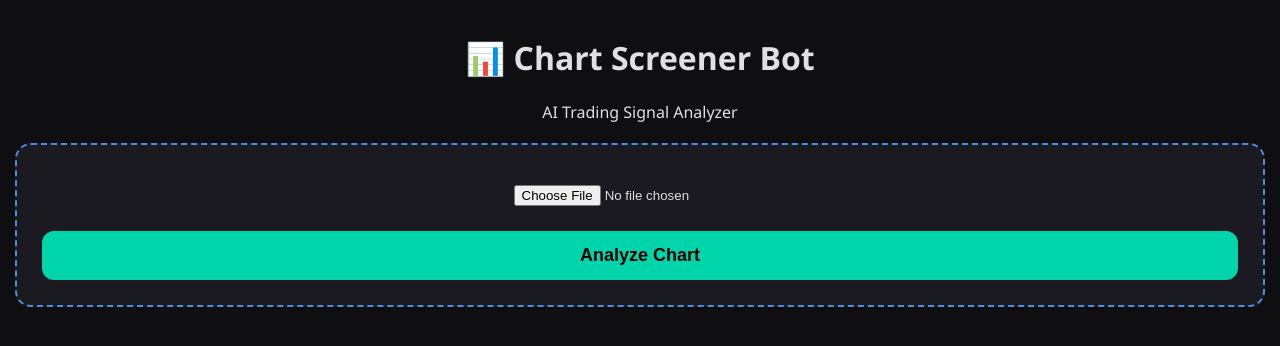
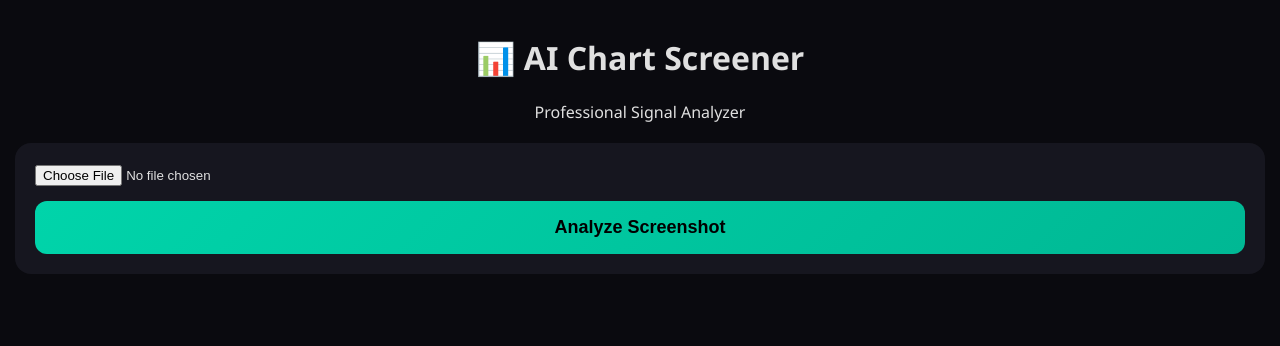
Before and after one commit to melveitagabis62-debug/telegram-bot, a Flask app: page / in a window 1280 px wide. Shown: the top 346 px of the page. Run offline with Flask 3, Linux system fonts and the light colour scheme.

Commit message:
Update index.html

```diff
--- a/templates/index.html
+++ b/templates/index.html
@@ -5,73 +5,51 @@
     <meta name="viewport" content="width=device-width, initial-scale=1.0">
     <title>Chart Screener</title>
     <style>
-        body {
-            font-family: 'Segoe UI', Arial, sans-serif;
-            background: #0f0f12;
-            color: #e0e0e0;
-            margin: 0;
-            padding: 15px;
-        }
-        .header {
-            text-align: center;
+        body { font-family: 'Segoe UI', sans-serif; background: #0a0a0f; color: #e0e0e0; margin:0; padding:15px; }
+        .header { text-align:center; margin-bottom:20px; }
+        .card {
+            background: #16161f;
+            border-radius: 16px;
+            padding: 20px;
             margin-bottom: 20px;
         }
-        .upload-box {
-            background: #1a1a20;
-            border-radius: 16px;
-            padding: 25px;
-            text-align: center;
-            border: 2px dashed #4a90e2;
-        }
-        input[type="file"] {
-            margin: 15px 0;
-        }
         button {
-            background: #00d4aa;
+            background: linear-gradient(135deg, #00d4aa, #00b894);
             color: black;
             border: none;
-            padding: 14px 32px;
+            padding: 16px;
             font-size: 18px;
             font-weight: bold;
             border-radius: 12px;
-            cursor: pointer;
             width: 100%;
-            margin-top: 10px;
         }
-        .result {
-            margin-top: 20px;
-            background: #1a1a20;
-            border-radius: 16px;
-            padding: 20px;
-            display: none;
-        }
-        .signal {
-            font-size: 28px;
-            font-weight: bold;
-            padding: 12px;
-            border-radius: 12px;
-            text-align: center;
-            margin: 15px 0;
-        }
+        .signal { font-size: 32px; font-weight: bold; text-align:center; padding: 15px; border-radius: 12px; margin:15px 0; }
         .buy { background: #00c853; color: black; }
         .sell { background: #f44336; color: white; }
-        .neutral { background: #ffa726; color: black; }
+        .favorability {
+            height: 12px;
+            background: #333;
+            border-radius: 999px;
+            overflow: hidden;
+            margin: 10px 0;
+        }
+        .bar { height: 100%; background: linear-gradient(to right, #00c853, #ffd700); }
     </style>
 </head>
 <body>
     <div class="header">
-        <h1>📊 Chart Screener Bot</h1>
-        <p>AI Trading Signal Analyzer</p>
+        <h1>📊 AI Chart Screener</h1>
+        <p>Professional Signal Analyzer</p>
     </div>
 
-    <div class="upload-box">
+    <div class="card">
         <form id="uploadForm" enctype="multipart/form-data">
-            <input type="file" id="fileInput" accept="image/*" required>
-            <button type="submit">Analyze Chart</button>
+            <input type="file" id="fileInput" accept="image/*" style="margin-bottom:15px;" required>
+            <button type="submit">Analyze Screenshot</button>
         </form>
     </div>
 
-    <div id="result" class="result"></div>
+    <div id="result" class="card" style="display:none;"></div>
 
     <script>
         document.getElementById('uploadForm').addEventListener('submit', async (e) => {
@@ -85,27 +63,28 @@
 
             if (data.status === "success") {
                 const a = data.analysis;
-                let signalHTML = '';
-
-                if (a.trend.includes("Bullish")) {
-                    signalHTML = `<div class="signal buy">🟢 BUY SIGNAL</div>`;
-                } else if (a.trend.includes("Bearish")) {
-                    signalHTML = `<div class="signal sell">🔴 SELL SIGNAL</div>`;
-                } else {
-                    signalHTML = `<div class="signal neutral">⚪ NEUTRAL</div>`;
-                }
+                const isBullish = a.trend.toLowerCase().includes("bull");
+                const score = a.score || 0;
+                const percent = Math.min(Math.max(30 + score * 15, 30), 85);
 
                 div.innerHTML = `
-                    ${signalHTML}
-                    <p><strong>Trend:</strong> ${a.trend}</p>
+                    <h2 style="margin-top:0;">${a.trend}</h2>
+                    ${isBullish ?
+                        `<div class="signal buy">🟢 STRONG BUY</div>` :
+                        `<div class="signal sell">🔴 SELL SIGNAL</div>`}
+
+                    <p><strong>Favourability:</strong> ${percent}%</p>
+                    <div class="favorability"><div class="bar" style="width:${percent}%"></div></div>
+
                     <p><strong>Confidence:</strong> ${a.confidence}</p>
-                    ${a.reasons ? `<p><strong>Reasons:</strong> ${a.reasons.join(', ')}</p>` : ''}
+                    ${a.reasons && a.reasons.length ? `<p><strong>Reasoning:</strong> ${a.reasons.join(' • ')}</p>` : ''}
+
                     **Summary:**
-Extracted Text
-                        <p style="font-size:0.9em; opacity:0.8;">${a.extracted_text || 'None'}</p>
+Raw Extracted Text
+                        <p style="font-size:0.85em; opacity:0.75;">${a.extracted_text || 'No text detected'}</p>
                 `;
             } else {
-                div.innerHTML = `<p style="color:red">Error: ${data.error}</p>`;
+                div.innerHTML = `<p style="color:#ff5252">Error: ${data.error}</p>`;
             }
             div.style.display = 'block';
         });
```
